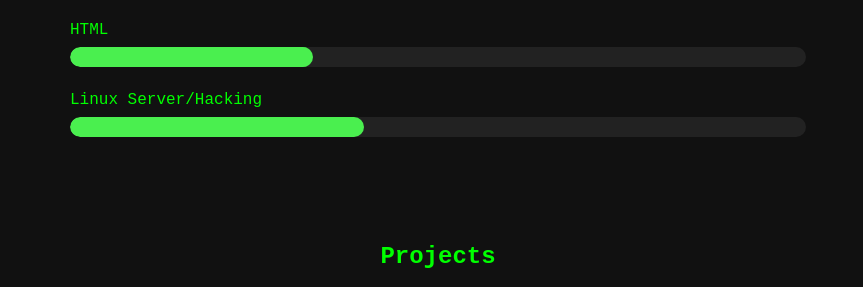
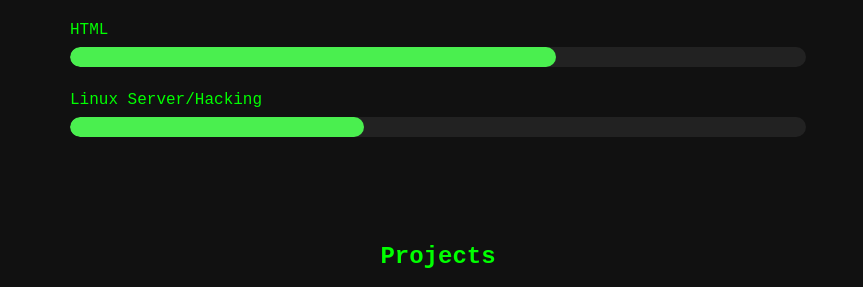
Before and after one commit to Coder-soft/Coder-soft, a plain HTML site: page index.html in a window 1280 px wide. Shown: the part 763-1050 px from the top of the page, without its empty margins (202-1065 px from the left). Drawn offline with Linux system fonts and the light colour scheme; a script that the page names is missing.

Commit message:
Update index.html

```diff
--- a/index.html
+++ b/index.html
@@ -39,7 +39,7 @@
     <div class="skill">
         <p>HTML</p>
         <div class="progress-bar">
-            <div class="progress" style="width: 33%;"></div>
+            <div class="progress" style="width: 66%;"></div>
         </div>
     </div>
     <div class="skill">
```
